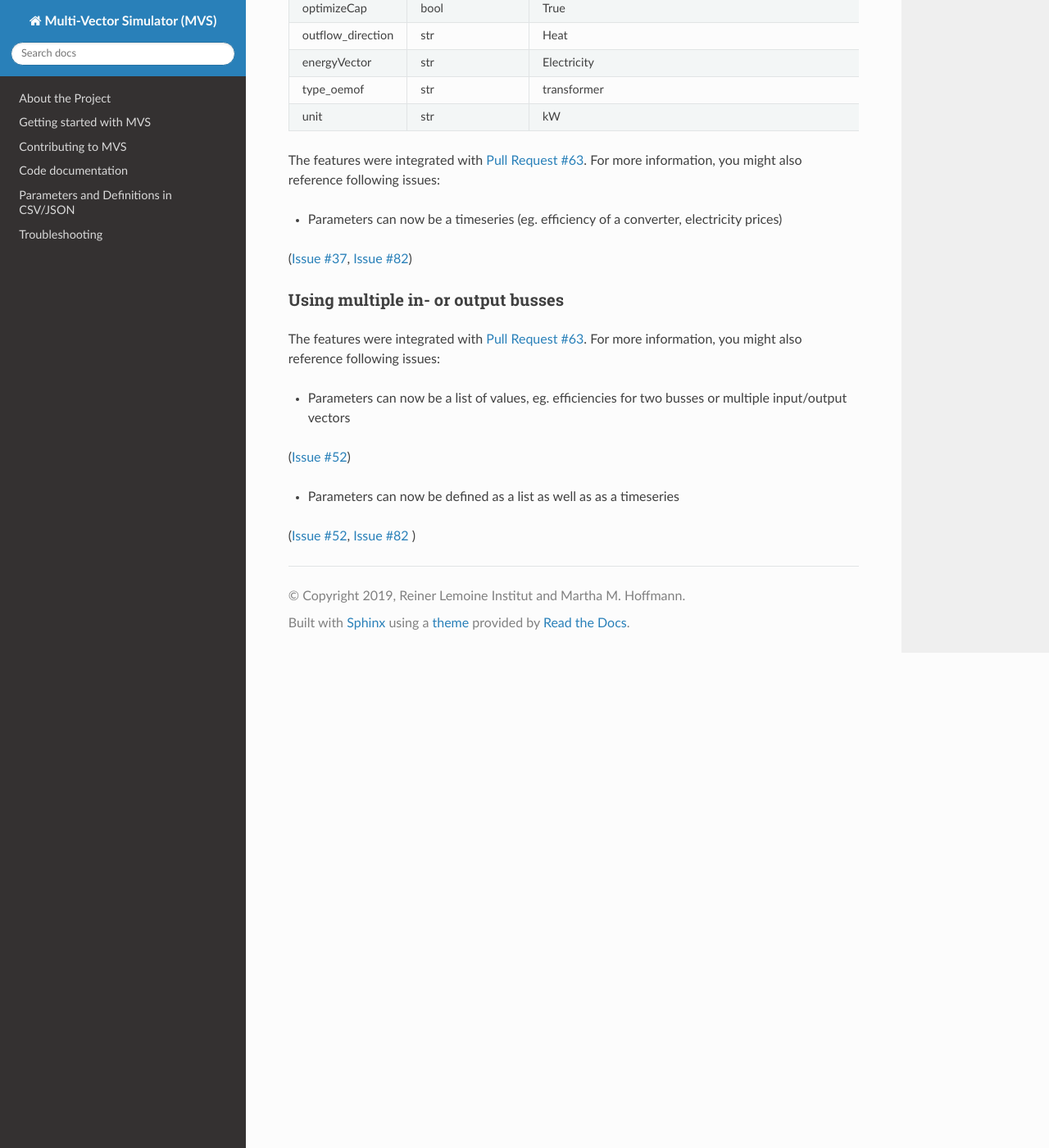
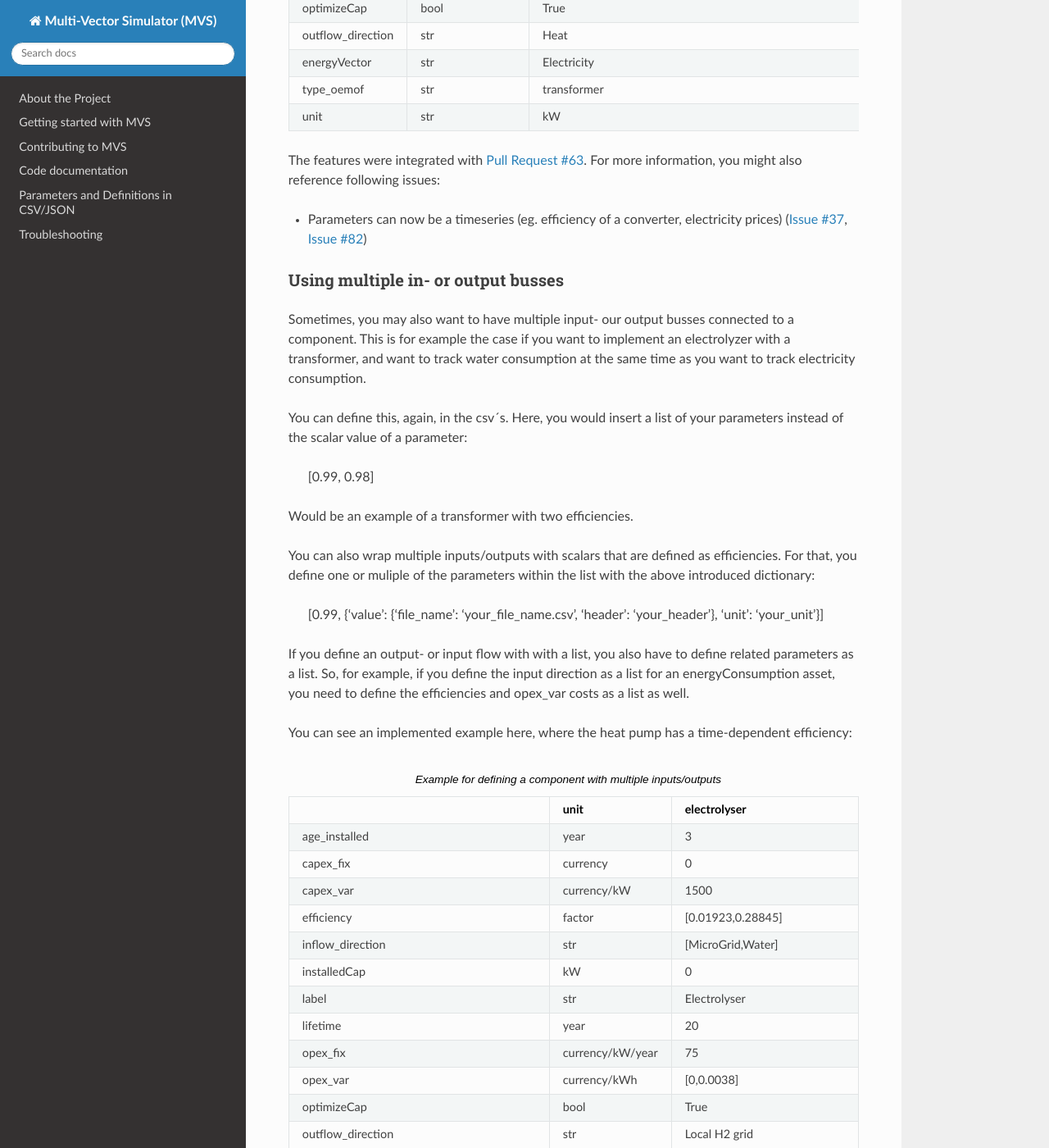
Before and after one commit to rl-institut/multi-vector-simulator, a Sphinx documentation site: the page built from docs/simulating_with_the_mvs.rst, in a window 1280 px wide and 1400 px high, scrolled down 4460 px. Shown: the whole window at 82% size. Built offline with Sphinx 7.4.7 and the Read the Docs theme 2.0.0, drawn with Linux system fonts in a browser that asks for light colours; some of the changed text lies outside the part shown.

Commit message:
Add explaination multiple input/output busses

```diff
--- a/docs/simulating_with_the_mvs.rst
+++ b/docs/simulating_with_the_mvs.rst
@@ -65,9 +65,7 @@ For that, each of the following files have to be present in the folder "csv_elem
 - `project_data.csv <https://github.com/rl-institut/mvs_eland/blob/dev/inputs/csv_elements/project_data.csv>`_ - some generic project information
 
 When defining your energy system with this CSV files,
-please also refer to the definition of parameters that you can find here:
-`stable <https://mvs-eland.readthedocs.io/en/stable/MVS_parameters.html>`_
-/ `latest <https://mvs-eland.readthedocs.io/en/latest/MVS_parameters.html>`_.
+please also refer to the definition of parameters that you can find here: `stable <https://mvs-eland.readthedocs.io/en/stable/MVS_parameters.html>`_ / `latest <https://mvs-eland.readthedocs.io/en/latest/MVS_parameters.html>`_.
 
 Defining an energy system
 -------------------------
@@ -158,18 +156,42 @@ You can see an implemented example here, where the heat pump has a time-dependen
 The features were integrated with `Pull Request #63 <https://github.com/rl-institut/mvs_eland/pull/63>`_.
 For more information, you might also reference following issues:
 
-- Parameters can now be a timeseries (eg. efficiency of a converter, electricity prices)
-(`Issue #37 <https://github.com/rl-institut/mvs_eland/issue/37>`_,
-`Issue #82 <https://github.com/rl-institut/mvs_eland/issue/82>`_)
+- Parameters can now be a timeseries (eg. efficiency of a converter, electricity prices) (`Issue #37 <https://github.com/rl-institut/mvs_eland/issue/37>`_, `Issue #82 <https://github.com/rl-institut/mvs_eland/issue/82>`_)
 
 Using multiple in- or output busses
 ###################################
 
+Sometimes, you may also want to have multiple input- our output busses connected to a component.
+This is for example the case if you want to implement an electrolyzer with a transformer,
+and want to track water consumption at the same time as you want to track electricity consumption.
+
+You can define this, again, in the csv´s.
+Here, you would insert a list of your parameters instead of the scalar value of a parameter:
+
+    [0.99, 0.98]
+
+Would be an example of a transformer with two efficiencies.
+
+You can also wrap multiple inputs/outputs with scalars that are defined as efficiencies.
+For that, you define one or muliple of the parameters within the list with the above introduced dictionary:
+
+    [0.99, {'value': {'file_name': 'your_file_name.csv', 'header': 'your_header'}, 'unit': 'your_unit'}]
+
+If you define an output- or input flow with with a list,
+you also have to define related parameters as a list.
+So, for example, if you define the input direction as a list for an energyConsumption asset,
+you need to define the efficiencies and opex_var costs as a list as well.
+
+You can see an implemented example here, where the heat pump has a time-dependent efficiency:
+
+.. csv-table:: Example for defining a component with multiple inputs/outputs
+   :file: tables/example_multiple_inputs_energyConversion.csv
+   :widths: 70, 30, 50
+   :header-rows: 1
+
 The features were integrated with `Pull Request #63 <https://github.com/rl-institut/mvs_eland/pull/63>`_.
 For more information, you might also reference following issues:
 
-- Parameters can now be a list of values, eg. efficiencies for two busses or multiple input/output vectors
-(`Issue #52 <https://github.com/rl-institut/mvs_eland/issue/52>`_)
+- Parameters can now be a list of values, eg. efficiencies for two busses or multiple input/output vectors(`Issue #52 <https://github.com/rl-institut/mvs_eland/issue/52>`_)
 
-- Parameters can now be defined as a list as well as as a timeseries
-(`Issue #52 <https://github.com/rl-institut/mvs_eland/issue/52>`_, `Issue #82 <https://github.com/rl-institut/mvs_eland/issue/82>`_ )
+- Parameters can now be defined as a list as well as as a timeseries (`Issue #52 <https://github.com/rl-institut/mvs_eland/issue/52>`_, `Issue #82 <https://github.com/rl-institut/mvs_eland/issue/82>`_)
--- /dev/null
+++ b/docs/tables/example_multiple_inputs_energyConversion.csv
@@ -0,0 +1,16 @@
+,unit,electrolyser
+age_installed,year,3
+capex_fix,currency,0
+capex_var,currency/kW,1500
+efficiency,factor,"[0.01923,0.28845]"
+inflow_direction,str,"[MicroGrid,Water]"
+installedCap,kW,0
+label,str,Electrolyser
+lifetime,year,20
+opex_fix,currency/kW/year,75
+opex_var,currency/kWh,"[0,0.0038]"
+optimizeCap,bool,True
+outflow_direction,str,Local H2 grid
+energyVector,str,Electricity
+type_oemof,str,transformer
+unit,str,kW
```
